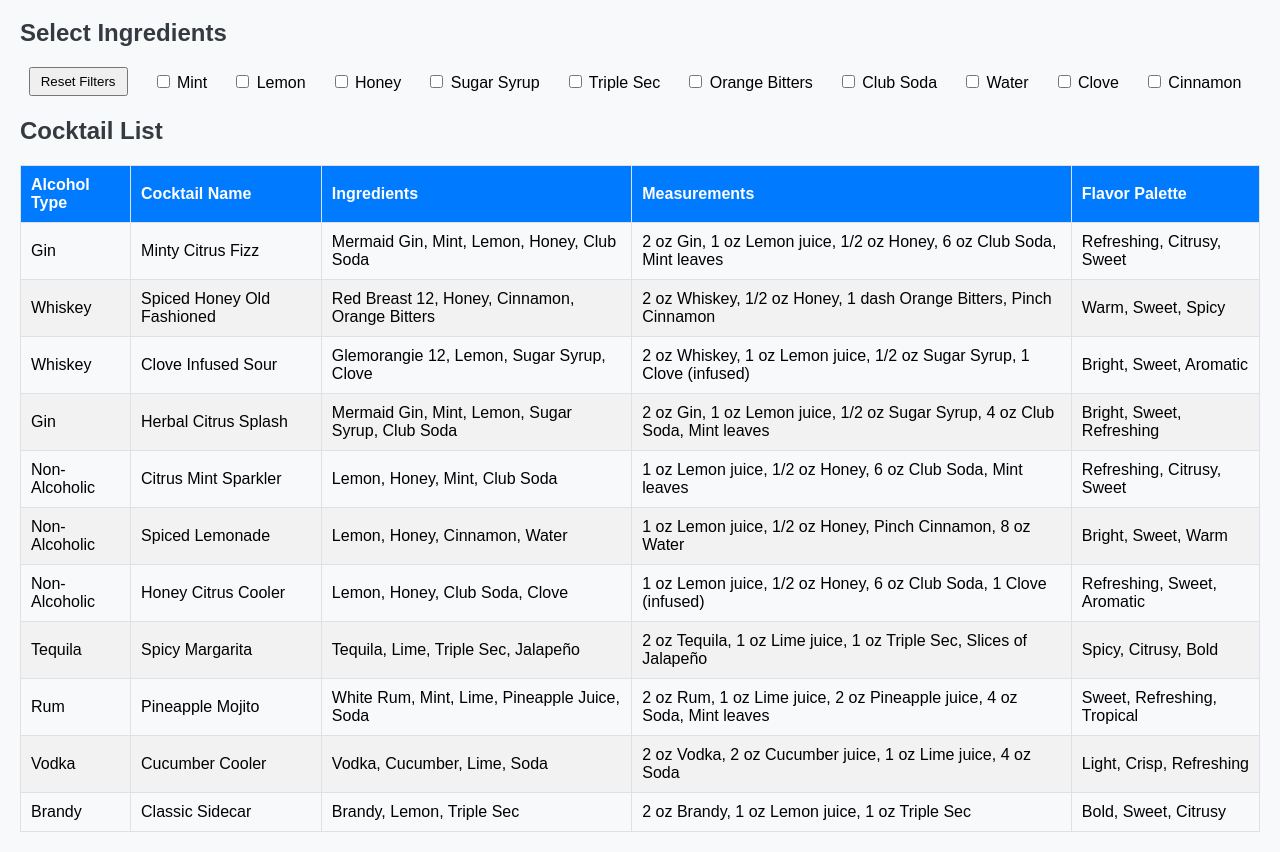
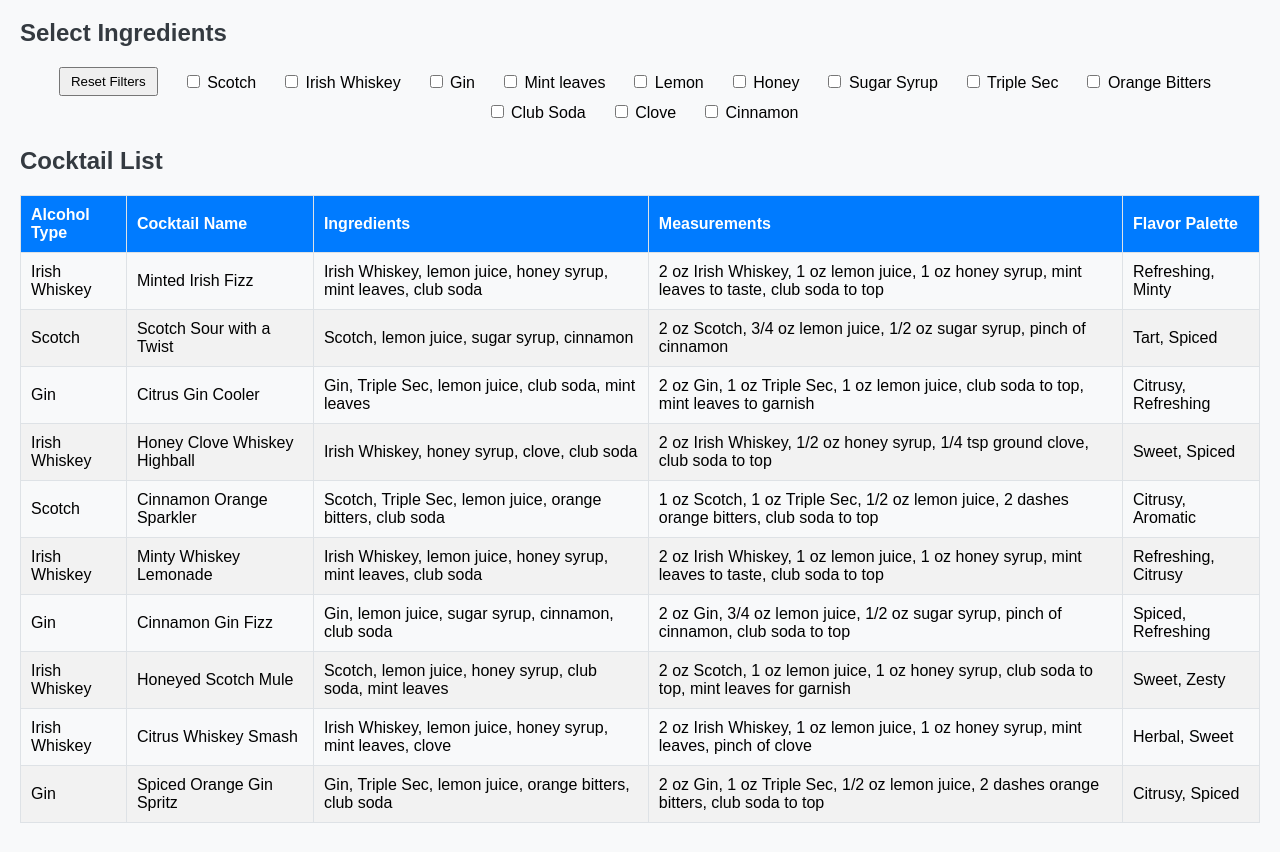
Before and after one commit to makshah/Menu, a plain HTML site: page index.html in a window 1280 px wide. Shown: the part 81-933 px from the top of the page. Drawn offline with Linux system fonts and the light colour scheme.

Commit message:
More receipes

```diff
--- a/index.html
+++ b/index.html
@@ -32,14 +32,16 @@
         <h2>Select Ingredients</h2>
         <div class="checkbox-group">
             <button id="resetFiltersButton">Reset Filters</button>
-            <label><input type="checkbox" class="ingredient-checkbox" value="Mint"> Mint</label>
-            <label><input type="checkbox" class="ingredient-checkbox" value="Lemon"> Lemon</label>
-            <label><input type="checkbox" class="ingredient-checkbox" value="Honey"> Honey</label>
+            <label><input type="checkbox" class="ingredient-checkbox" value="Scotch"> Scotch </label>
+            <label><input type="checkbox" class="ingredient-checkbox" value="Irish Whiskey"> Irish Whiskey </label>
+            <label><input type="checkbox" class="ingredient-checkbox" value="Gin"> Gin </label>
+            <label><input type="checkbox" class="ingredient-checkbox" value="Mint leaves"> Mint leaves </label>
+            <label><input type="checkbox" class="ingredient-checkbox" value="lemon juice"> Lemon</label>
+            <label><input type="checkbox" class="ingredient-checkbox" value="honey syrup"> Honey</label>
             <label><input type="checkbox" class="ingredient-checkbox" value="Sugar Syrup"> Sugar Syrup</label>
             <label><input type="checkbox" class="ingredient-checkbox" value="Triple Sec"> Triple Sec</label>
             <label><input type="checkbox" class="ingredient-checkbox" value="Orange Bitters"> Orange Bitters</label>
             <label><input type="checkbox" class="ingredient-checkbox" value="Club Soda"> Club Soda</label>
-            <label><input type="checkbox" class="ingredient-checkbox" value="Water"> Water</label>
             <label><input type="checkbox" class="ingredient-checkbox" value="Clove"> Clove</label>
             <label><input type="checkbox" class="ingredient-checkbox" value="Cinnamon"> Cinnamon</label>
         </div>
@@ -59,81 +61,74 @@
             </thead>
             <tbody>
                 <tr>
-                    <td>Gin</td>
-                    <td>Minty Citrus Fizz</td>
-                    <td>Mermaid Gin, Mint, Lemon, Honey, Club Soda</td>
-                    <td>2 oz Gin, 1 oz Lemon juice, 1/2 oz Honey, 6 oz Club Soda, Mint leaves</td>
-                    <td>Refreshing, Citrusy, Sweet</td>
+                    <td>Irish Whiskey</td>
+                    <td>Minted Irish Fizz</td>
+                    <td>Irish Whiskey, lemon juice, honey syrup, mint leaves, club soda</td>
+                    <td>2 oz Irish Whiskey, 1 oz lemon juice, 1 oz honey syrup, mint leaves to taste, club soda to top</td>
+                    <td>Refreshing, Minty</td>
                 </tr>
                 <tr>
-                    <td>Whiskey</td>
-                    <td>Spiced Honey Old Fashioned</td>
-                    <td>Red Breast 12, Honey, Cinnamon, Orange Bitters</td>
-                    <td>2 oz Whiskey, 1/2 oz Honey, 1 dash Orange Bitters, Pinch Cinnamon</td>
-                    <td>Warm, Sweet, Spicy</td>
-                </tr>
-                <tr>
-                    <td>Whiskey</td>
-                    <td>Clove Infused Sour</td>
-                    <td>Glemorangie 12, Lemon, Sugar Syrup, Clove</td>
-                    <td>2 oz Whiskey, 1 oz Lemon juice, 1/2 oz Sugar Syrup, 1 Clove (infused)</td>
-                    <td>Bright, Sweet, Aromatic</td>
+                    <td>Scotch</td>
+                    <td>Scotch Sour with a Twist</td>
+                    <td>Scotch, lemon juice, sugar syrup, cinnamon</td>
+                    <td>2 oz Scotch, 3/4 oz lemon juice, 1/2 oz sugar syrup, pinch of cinnamon</td>
+                    <td>Tart, Spiced</td>
                 </tr>
                 <tr>
                     <td>Gin</td>
-                    <td>Herbal Citrus Splash</td>
-                    <td>Mermaid Gin, Mint, Lemon, Sugar Syrup, Club Soda</td>
-                    <td>2 oz Gin, 1 oz Lemon juice, 1/2 oz Sugar Syrup, 4 oz Club Soda, Mint leaves</td>
-                    <td>Bright, Sweet, Refreshing</td>
+                    <td>Citrus Gin Cooler</td>
+                    <td>Gin, Triple Sec, lemon juice, club soda, mint leaves</td>
+                    <td>2 oz Gin, 1 oz Triple Sec, 1 oz lemon juice, club soda to top, mint leaves to garnish</td>
+                    <td>Citrusy, Refreshing</td>
                 </tr>
                 <tr>
-                    <td>Non-Alcoholic</td>
-                    <td>Citrus Mint Sparkler</td>
-                    <td>Lemon, Honey, Mint, Club Soda</td>
-                    <td>1 oz Lemon juice, 1/2 oz Honey, 6 oz Club Soda, Mint leaves</td>
-                    <td>Refreshing, Citrusy, Sweet</td>
+                    <td>Irish Whiskey</td>
+                    <td>Honey Clove Whiskey Highball</td>
+                    <td>Irish Whiskey, honey syrup, clove, club soda</td>
+                    <td>2 oz Irish Whiskey, 1/2 oz honey syrup, 1/4 tsp ground clove, club soda to top</td>
+                    <td>Sweet, Spiced</td>
                 </tr>
                 <tr>
-                    <td>Non-Alcoholic</td>
-                    <td>Spiced Lemonade</td>
-                    <td>Lemon, Honey, Cinnamon, Water</td>
-                    <td>1 oz Lemon juice, 1/2 oz Honey, Pinch Cinnamon, 8 oz Water</td>
-                    <td>Bright, Sweet, Warm</td>
+                    <td>Scotch</td>
+                    <td>Cinnamon Orange Sparkler</td>
+                    <td>Scotch, Triple Sec, lemon juice, orange bitters, club soda</td>
+                    <td>1 oz Scotch, 1 oz Triple Sec, 1/2 oz lemon juice, 2 dashes orange bitters, club soda to top</td>
+                    <td>Citrusy, Aromatic</td>
                 </tr>
                 <tr>
-                    <td>Non-Alcoholic</td>
-                    <td>Honey Citrus Cooler</td>
-                    <td>Lemon, Honey, Club Soda, Clove</td>
-                    <td>1 oz Lemon juice, 1/2 oz Honey, 6 oz Club Soda, 1 Clove (infused)</td>
-                    <td>Refreshing, Sweet, Aromatic</td>
+                    <td>Irish Whiskey</td>
+                    <td>Minty Whiskey Lemonade</td>
+                    <td>Irish Whiskey, lemon juice, honey syrup, mint leaves, club soda</td>
+                    <td>2 oz Irish Whiskey, 1 oz lemon juice, 1 oz honey syrup, mint leaves to taste, club soda to top</td>
+                    <td>Refreshing, Citrusy</td>
                 </tr>
                 <tr>
-                    <td>Tequila</td>
-                    <td>Spicy Margarita</td>
-                    <td>Tequila, Lime, Triple Sec, Jalapeño</td>
-                    <td>2 oz Tequila, 1 oz Lime juice, 1 oz Triple Sec, Slices of Jalapeño</td>
-                    <td>Spicy, Citrusy, Bold</td>
+                    <td>Gin</td>
+                    <td>Cinnamon Gin Fizz</td>
+                    <td>Gin, lemon juice, sugar syrup, cinnamon, club soda</td>
+                    <td>2 oz Gin, 3/4 oz lemon juice, 1/2 oz sugar syrup, pinch of cinnamon, club soda to top</td>
+                    <td>Spiced, Refreshing</td>
                 </tr>
                 <tr>
-                    <td>Rum</td>
-                    <td>Pineapple Mojito</td>
-                    <td>White Rum, Mint, Lime, Pineapple Juice, Soda</td>
-                    <td>2 oz Rum, 1 oz Lime juice, 2 oz Pineapple juice, 4 oz Soda, Mint leaves</td>
-                    <td>Sweet, Refreshing, Tropical</td>
+                    <td>Irish Whiskey</td>
+                    <td>Honeyed Scotch Mule</td>
+                    <td>Scotch, lemon juice, honey syrup, club soda, mint leaves</td>
+                    <td>2 oz Scotch, 1 oz lemon juice, 1 oz honey syrup, club soda to top, mint leaves for garnish</td>
+                    <td>Sweet, Zesty</td>
                 </tr>
                 <tr>
-                    <td>Vodka</td>
-                    <td>Cucumber Cooler</td>
-                    <td>Vodka, Cucumber, Lime, Soda</td>
-                    <td>2 oz Vodka, 2 oz Cucumber juice, 1 oz Lime juice, 4 oz Soda</td>
-                    <td>Light, Crisp, Refreshing</td>
+                    <td>Irish Whiskey</td>
+                    <td>Citrus Whiskey Smash</td>
+                    <td>Irish Whiskey, lemon juice, honey syrup, mint leaves, clove</td>
+                    <td>2 oz Irish Whiskey, 1 oz lemon juice, 1 oz honey syrup, mint leaves, pinch of clove</td>
+                    <td>Herbal, Sweet</td>
                 </tr>
                 <tr>
-                    <td>Brandy</td>
-                    <td>Classic Sidecar</td>
-                    <td>Brandy, Lemon, Triple Sec</td>
-                    <td>2 oz Brandy, 1 oz Lemon juice, 1 oz Triple Sec</td>
-                    <td>Bold, Sweet, Citrusy</td>
+                    <td>Gin</td>
+                    <td>Spiced Orange Gin Spritz</td>
+                    <td>Gin, Triple Sec, lemon juice, orange bitters, club soda</td>
+                    <td>2 oz Gin, 1 oz Triple Sec, 1/2 oz lemon juice, 2 dashes orange bitters, club soda to top</td>
+                    <td>Citrusy, Spiced</td>
                 </tr>
             </tbody>
         </table>
```
